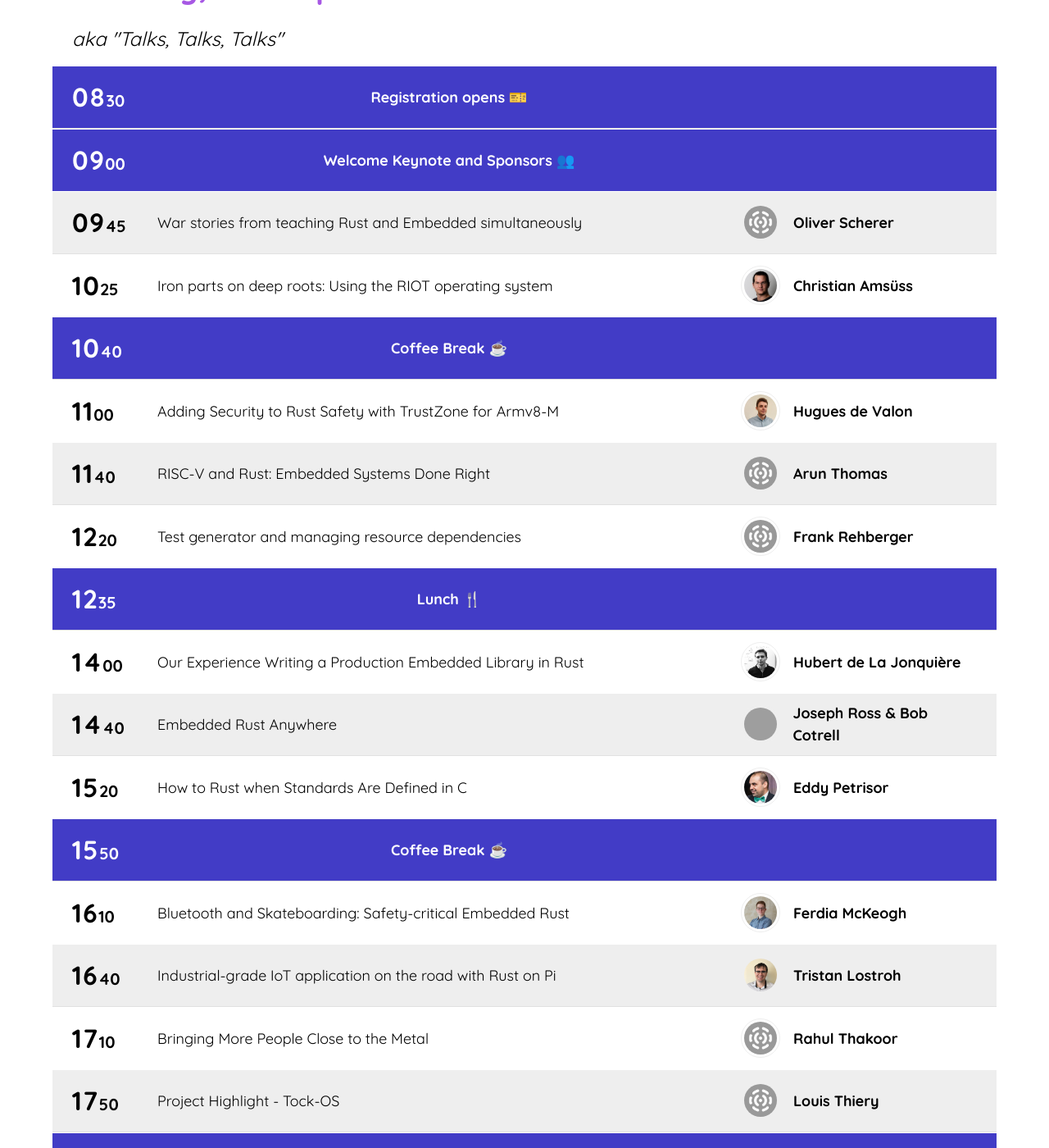
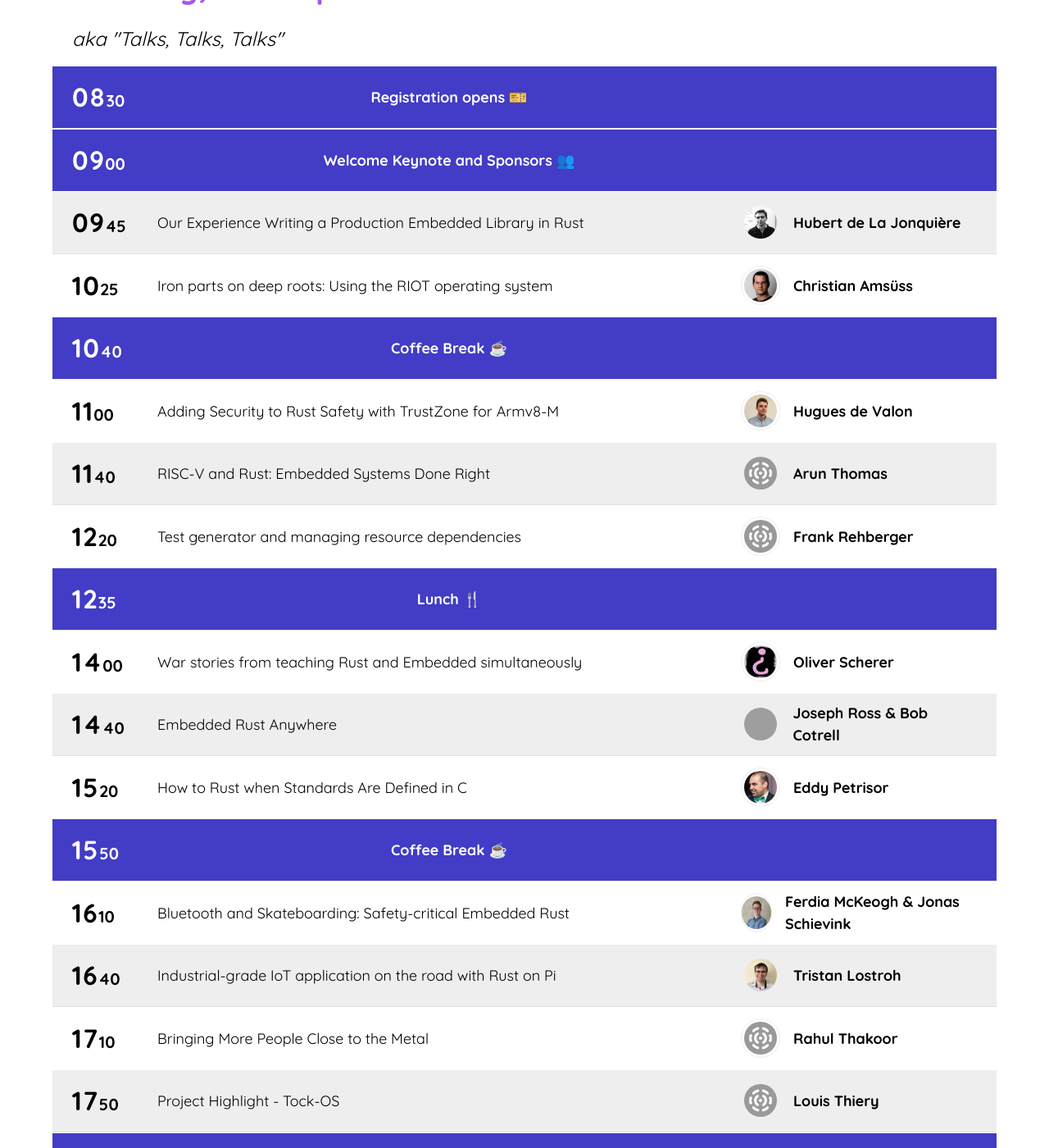
Before and after one commit to ferrous-systems/2019.oxidizeconf.com, a Jekyll site: the page built from _pages/schedule.md, in a window 1280 px wide and 1400 px high, scrolled down 339 px. Shown: the whole window at 82% size. Built offline with Jekyll 4.4.1, drawn with Linux system fonts in a browser that asks for light colours; grey boxes are pictures that could not be loaded.

Commit message:
Add schedule changes

```diff
--- a/_data/schedule.yml
+++ b/_data/schedule.yml
@@ -5,12 +5,12 @@
       time: 0830
     - title: Welcome Keynote and Sponsors 👥
       time: 0900
-    - title: War stories from teaching Rust and Embedded simultaneously
+    - title: Our Experience Writing a Production Embedded Library in Rust
       time: 0945
-      url: /sessions/war-stories/
+      url: /sessions/production-embedded-library/
       speakers:
-        - name: Oliver Scherer
-          avatar: speaker.jpg
+        - name: Hubert de La Jonquière
+          avatar: speakers/hubert.png
     - title: "Iron parts on deep roots: Using the RIOT operating system"
       time: 1025
       url: /sessions/riot-os/
@@ -39,12 +39,12 @@
           avatar: speaker.jpg
     - title: Lunch 🍴
       time: 1235
-    - title: Our Experience Writing a Production Embedded Library in Rust
+    - title: War stories from teaching Rust and Embedded simultaneously
       time: 1400
-      url: /sessions/production-embedded-library/
+      url: /sessions/war-stories/
       speakers:
-        - name: Hubert de La Jonquière
-          avatar: speakers/hubert.png
+        - name: Oliver Scherer
+          avatar: speakers/oli-obk.png
     - title: Embedded Rust Anywhere
       time: 1440
       url: /sessions/embedded-rust/
@@ -63,7 +63,7 @@
       time: 1610
       url: /sessions/bluetooth-skateboarding/
       speakers:
-        - name: Ferdia McKeogh
+        - name: "Ferdia McKeogh & Jonas Schievink"
           avatar: speakers/ferdia.png
     - title: Industrial-grade IoT application on the road with Rust on Pi
       time: 1640
```
Also changed, not shown: images/speakers/oli-obk.png (added).
